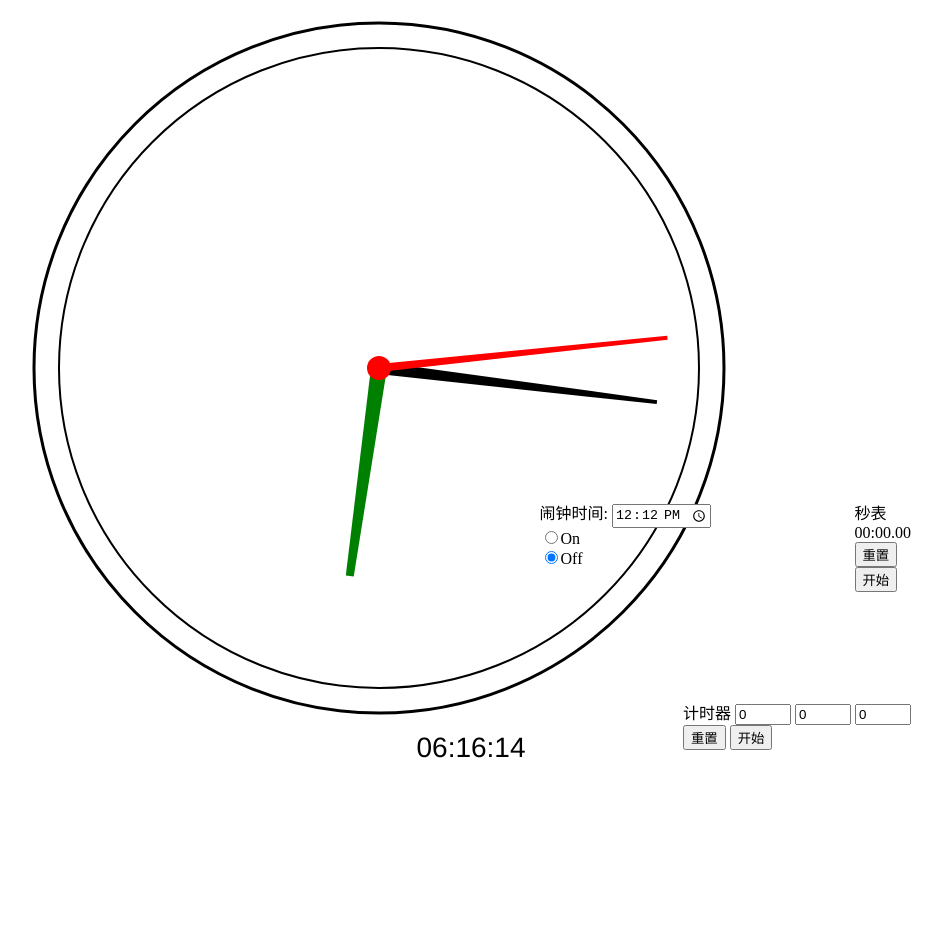
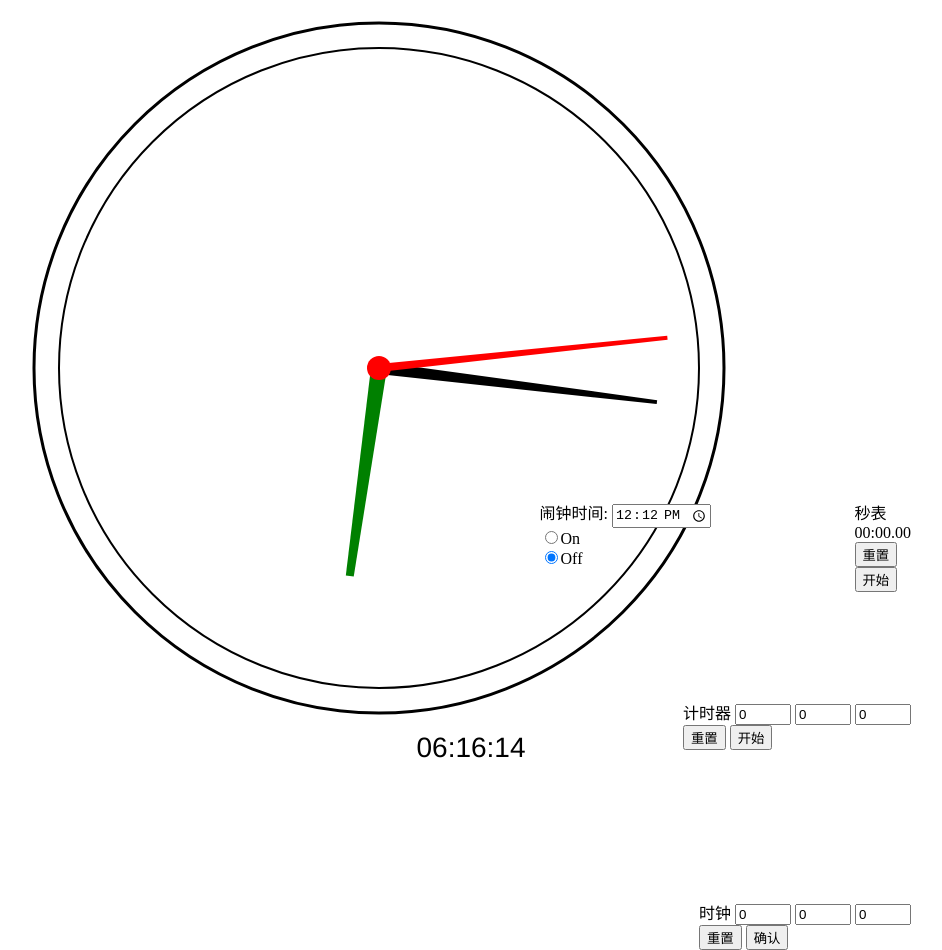
Before and after one commit to Leeeemon87/xeyes-clock, a plain HTML site: page clock.html in a window 1280 px wide. Shown: the whole page, without its empty margins (169-1111 px from the left). Before the commit the page ends 800 px from the top, so only its background shows below. Drawn offline with Linux system fonts and the light colour scheme.

Commit message:
时钟参数完成

```diff
--- a/clock.html
+++ b/clock.html
@@ -45,7 +45,7 @@
         <div id="counter">
             <form id="couterForm">
                 计时器
-                <input type="number" id="counterH" min="0" max="24" value="0">
+                <input type="number" id="counterH" min="0" max="23" value="0">
                 <input type="number" id="counterM" min="0" max="59" value="0">
                 <input type="number" id="counterS" min="0" max="59" value="0"><br>
                 <button type="button" onclick="resetCounter()" name="reset">重置</button>
@@ -55,7 +55,14 @@
         </div>
         <!-- 参数调整时间 -->
         <div id="setter">
-
+            <form id="couterForm">
+                时钟
+                <input type="number" id="clockH" min="0" max="24" value=0>
+                <input type="number" id="clockM" min="0" max="59" value=0>
+                <input type="number" id="clockS" min="0" max="59" value=0><br>
+                <button type="button" onclick="resetTime()" name="reset">重置</button>
+                <button type="button" onclick="confirmClock()" id="confirmC">确认</button>
+            </form>
         </div>
     </div>
     <script src="script.js"></script>
--- a/script.js
+++ b/script.js
@@ -1,8 +1,6 @@
 // 中心点位置
 var centerX = 540;
 var centerY = 360;
-// 标准时间调用
-var date = new Date();
 // h,m,s对应小时、分钟、秒钟,t表示秒单位累积时间
 var h, m, s, t;
 // 记录计时函数的id
@@ -75,17 +73,25 @@ function formatSe() {
 
 // 计时器部件
 
-
+// 参数调整时间
+function confirmClock() {
+    h = document.getElementById("clockH").valueAsNumber;
+    m = document.getElementById("clockM").valueAsNumber;
+    s = document.getElementById("clockS").valueAsNumber;
+    t = h * 3600 + m * 60 + s;
+    setTime();
+}
 
 // 重置时间功能
 function resetTime() {
+    date = new Date();
     h = date.getHours();// >= 12 ? (date.getHours() - 12) : date.getHours();
     m = date.getMinutes();
     s = date.getSeconds();
     t = h * 3600 + m * 60 + s;
 }
 // 时间按格式输出
-function formatTime() {
+function formatTime(h, m, s) {
     var hour = h, min = m, sec = s;
     if (h < 10) {
         hour = "0" + h;
@@ -117,7 +123,7 @@ function addTime() {
     h = Math.floor(t / 3600);
     m = Math.floor((t % 3600) / 60);
     s = t % 60;
-    document.getElementById("digital").innerText = formatTime();
+    document.getElementById("digital").innerText = formatTime(h, m, s);
     setPointers();
     if (ifalarm == 1) {
         var al = document.getElementById("alarmTime").value;
@@ -137,7 +143,7 @@ function setTime() {
     h = Math.floor(t / 3600);
     m = Math.floor((t % 3600) / 60);
     s = t % 60;
-    document.getElementById("digital").innerText = formatTime();
+    document.getElementById("digital").innerText = formatTime(h, m, s);
 }
 // 刷新指针
 function setPointers() {
```
